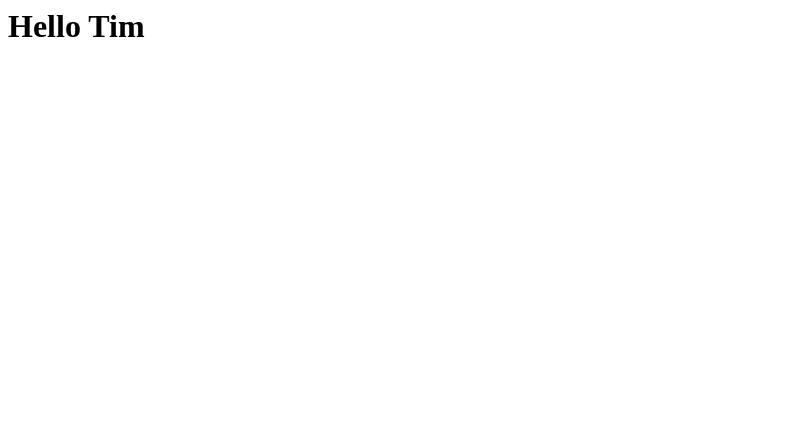
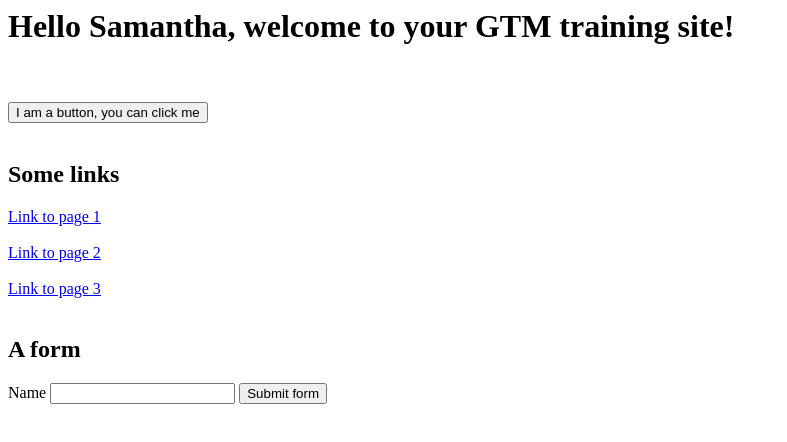
Before and after one commit to tim-harrison-tbox/afc1, a plain HTML site: page index.html in a window 1280 px wide. Shown: the whole page, without its empty margins (0-787 px from the left). Drawn offline with Linux system fonts and the light colour scheme.

Commit message:
Update index.html

```diff
--- a/index.html
+++ b/index.html
@@ -17,7 +17,32 @@ j=d.createElement(s),dl=l!='dataLayer'?'&l='+l:'';j.async=true;j.src=
 height="0" width="0" style="display:none;visibility:hidden"></iframe></noscript>
 <!-- End Google Tag Manager (noscript) -->
 
-<h1>Hello Tim</h1>
+
+
+
+    <h1>Hello Samantha, welcome to your GTM training site!</h1>
+    <br>
+    <br>
+
+    <button class="button">I am a button, you can click me</button>
+    <br><br>
+    <h2>Some links</h2>
+    <a href="/page-1.html">Link to page 1</a>
+    <br><br>
+    <a href="/page-2.html">Link to page 2</a>
+    <br><br>
+    <a href="/page-3.html">Link to page 3</a>
+
+    <br>
+    <br>
+    <h2>A form</h2>
+    <form class="contact form">
+        <labl>Name</labl>
+        <input type="text">
+
+        <input type="submit" value="Submit form">
+    </form>
+
 
 </body>
 
```
